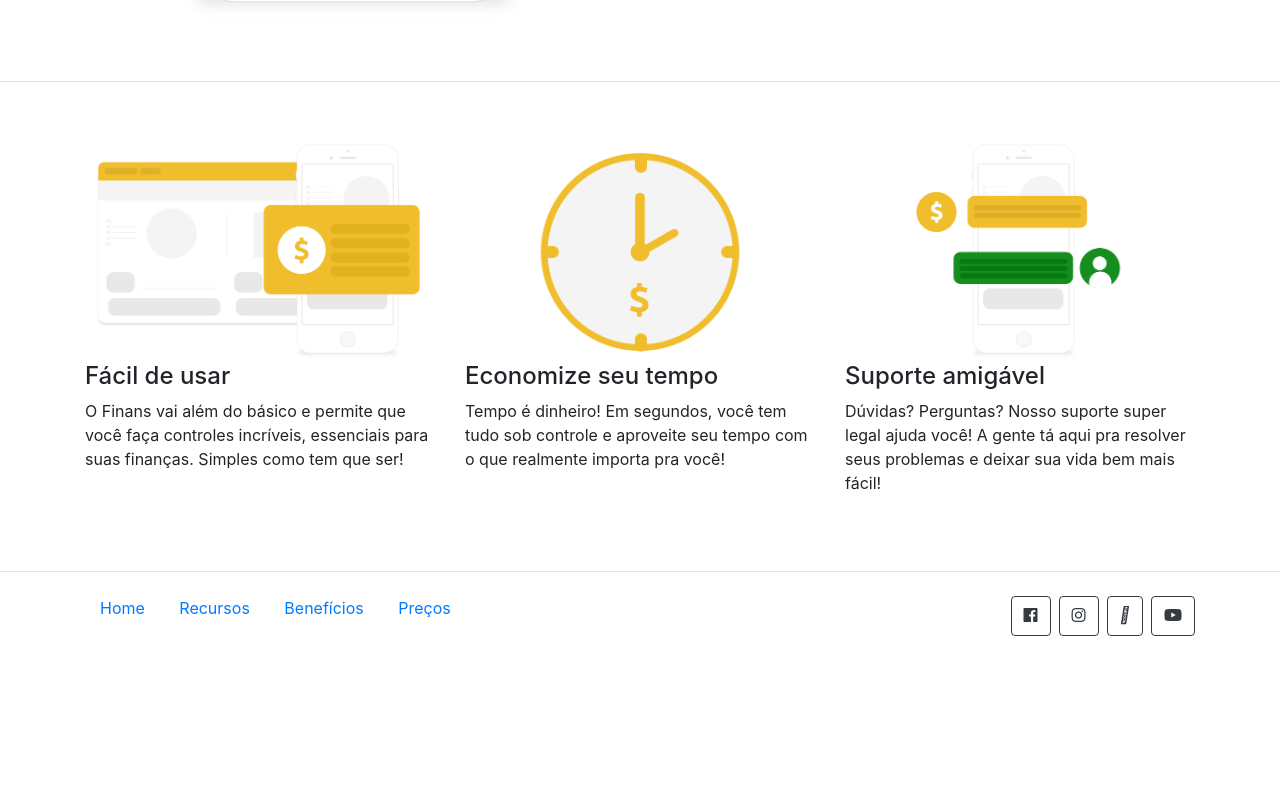
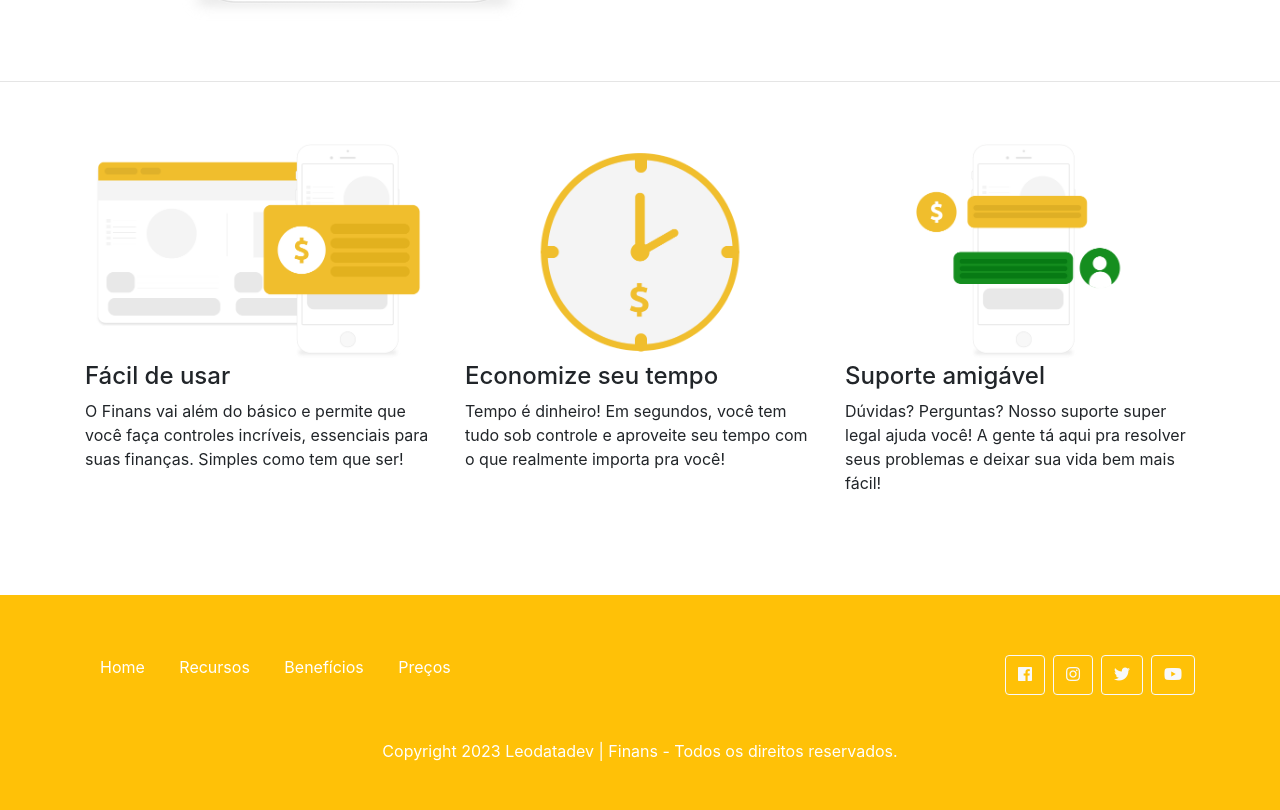
Before and after one commit to leodatadev/Desafio-de-Projeto-Finans, a plain HTML site: page index.html in a window 1280 px wide. Shown: the part 1772-2582 px from the top of the page. Before the commit the page ends 2432 px from the top, so only its background shows below. Drawn offline with nearby package versions, Linux system fonts and the light colour scheme.

Commit message:
Alter HTML e CSS

```diff
--- a/css/style.css
+++ b/css/style.css
@@ -8,6 +8,30 @@
   border-bottom: 1px solid #e5e5e5;
 }
 
+.caixa-recursos {
+  padding: 60px 0;
+}
+
+.custom-footer {
+  background-color: #ffc107;
+  padding: 60px 0;
+  border-bottom: 1px;
+}
 footer p a {
   margin: 5px 15px;
+  color: white;
 }
+
+footer p a:hover {
+  color: #4c3a02;
+}
+
+.custom-copy {
+  display: flex;
+  flex-direction: column;
+  align-items: center;
+  justify-content: center;
+  padding: 44px 0;
+  gap: 24px;
+  color: #fff;
+}
--- a/index.html
+++ b/index.html
@@ -168,7 +168,7 @@
     </section>
     <!--/fim seção juros -->
 
-    <section class="caixa">
+    <section class="caixa-recursos">
       <!-- inicio da seção recursos -->
       <div class="container">
         <div class="row">
@@ -203,7 +203,7 @@
     </section>
     <!--/fim da seção recursos -->
 
-    <footer class="mt-4 mb-4">
+    <footer class="mt-4 custom-footer">
       <div class="container">
         <div class="row">
           <div class="col-md-8">
@@ -215,21 +215,25 @@
             </p>
           </div>
           <div class="col-md-4 d-flex justify-content-end">
-            <a href="" class="btn btn-outline-dark">
+            <a href="" class="btn btn-outline-light">
               <i class="fab fa-facebook"></i>
             </a>
-            <a href="" class="btn btn-outline-dark ml-2">
+            <a href="" class="btn btn-outline-light ml-2">
               <i class="fab fa-instagram"></i>
             </a>
-            <a href="" class="btn btn-outline-dark ml-2">
-              <i class="fa-brands fa-linkedin-in"></i>
+            <a href="" class="btn btn-outline-light ml-2">
+              <i class="fab fa-twitter"></i>
             </a>
-            <a href="" class="btn btn-outline-dark ml-2">
+            <a href="" class="btn btn-outline-light ml-2">
               <i class="fab fa-youtube"></i>
             </a>
           </div>
         </div>
       </div>
+
+      <p class="custom-copy">
+        Copyright 2023 Leodatadev | Finans - Todos os direitos reservados.
+      </p>
     </footer>
 
     <!-- JavaScript (Opcional) -->
```
